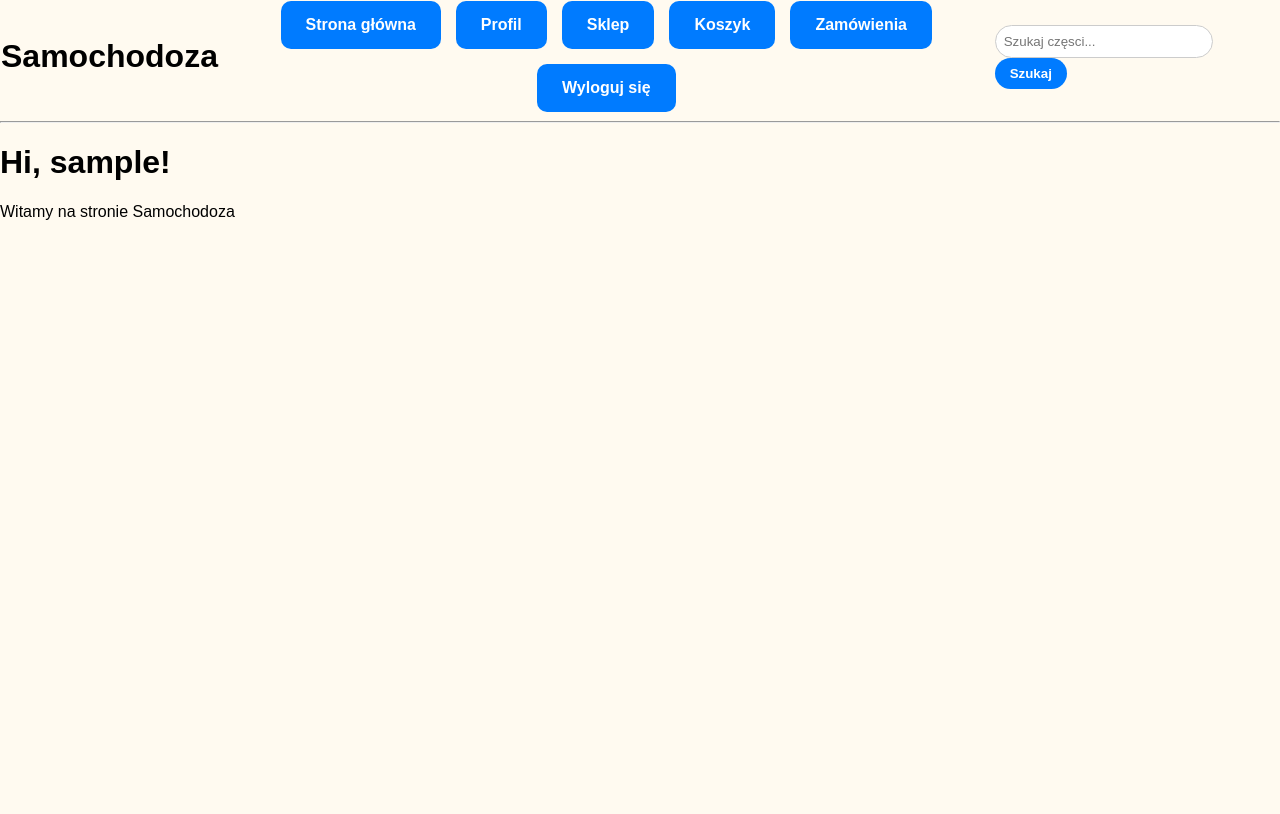
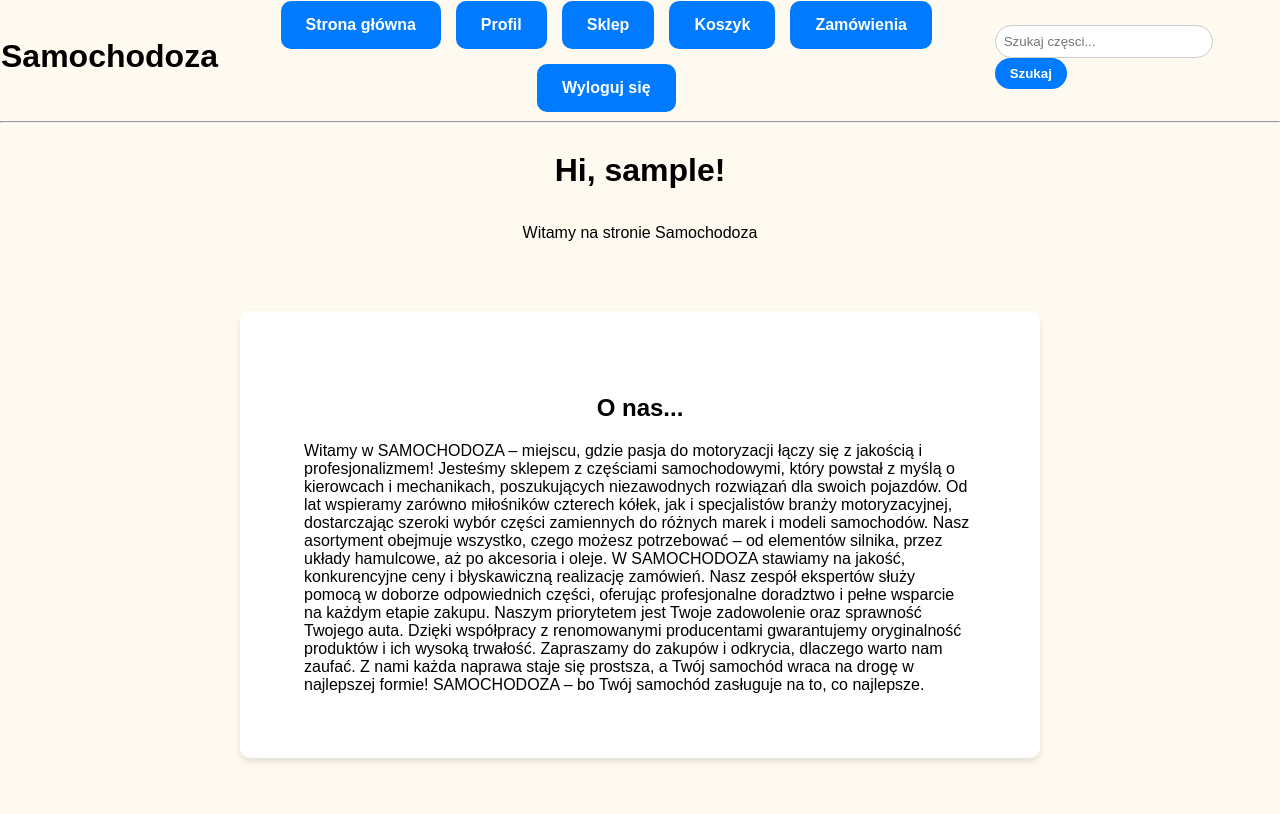
Before and after one commit to dawid-markowski/ProjPAINT, a Flask app: page / in a window 1280 px wide. Before the commit the page ends 220 px from the top, so only its background shows below. Run offline with Flask 3, Linux system fonts and the light colour scheme; the visitor is signed in with stand-in values (Sample User, id 1).

Commit message:
dodanie opisu (troche pusto było)

```diff
--- a/app/templates/index.html
+++ b/app/templates/index.html
@@ -1,6 +1,58 @@
 {% extends "base.html" %}
 
 {% block content %}
+    <style>
+    .container {
+            display: flex;
+            justify-content: center;
+            align-items: center;
+            height: 70vh;
+        }
+
+        .card {
+            border-radius: 10px;
+            background: #ffffff;
+            box-shadow: 0px 4px 6px rgba(0, 0, 0, 0.1);
+            max-width: 800px;
+            width: 100%;
+            display: flex;
+            flex-direction: column;
+            justify-content: center;
+            align-items: center;
+        }
+
+        .card-body {
+            padding: 4rem;
+            display: flex;
+            flex-direction: column;
+            align-items: center;
+        }
+        .text-center {
+            margin-bottom: 0.8rem;
+            display: flex;
+            justify-content: center;
+            width: 100%;
+        }
+    </style>
+    <div class="text-center">
         <h1>Hi, {{ current_user.username }}!</h1>
+    </div>
+    <div class="text-center">
         Witamy na stronie Samochodoza
+    </div>
+    <div class="container">
+        <div class="card">
+            <div class="card-body">
+                <h2> O nas... </h2>
+        Witamy w SAMOCHODOZA – miejscu, gdzie pasja do motoryzacji łączy się z jakością i profesjonalizmem! Jesteśmy sklepem z częściami samochodowymi, który powstał z myślą o kierowcach i mechanikach, poszukujących niezawodnych rozwiązań dla swoich pojazdów.
+        Od lat wspieramy zarówno miłośników czterech kółek, jak i specjalistów branży motoryzacyjnej, dostarczając szeroki wybór części zamiennych do różnych marek i modeli samochodów. Nasz asortyment obejmuje wszystko, czego możesz potrzebować – od elementów silnika, przez układy hamulcowe, aż po akcesoria i oleje.
+        W SAMOCHODOZA stawiamy na jakość, konkurencyjne ceny i błyskawiczną realizację zamówień. Nasz zespół ekspertów służy pomocą w doborze odpowiednich części, oferując profesjonalne doradztwo i pełne wsparcie na każdym etapie zakupu.
+        Naszym priorytetem jest Twoje zadowolenie oraz sprawność Twojego auta. Dzięki współpracy z renomowanymi producentami gwarantujemy oryginalność produktów i ich wysoką trwałość.
+        Zapraszamy do zakupów i odkrycia, dlaczego warto nam zaufać. Z nami każda naprawa staje się prostsza, a Twój samochód wraca na drogę w najlepszej formie! SAMOCHODOZA – bo Twój samochód zasługuje na to, co najlepsze.
+
+            </div>
+        </div>
+    </div>
+
+
 {% endblock %}
```
